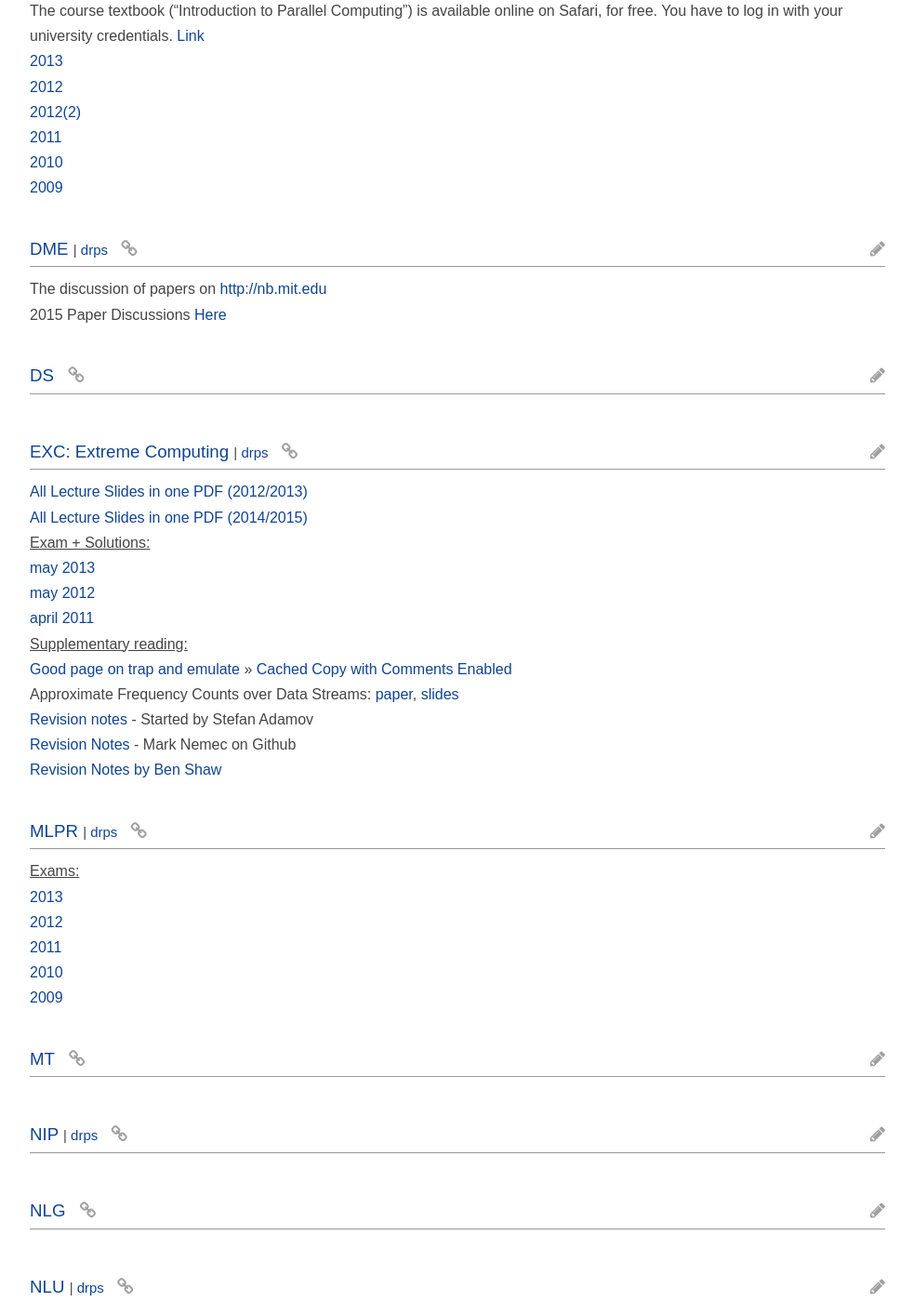
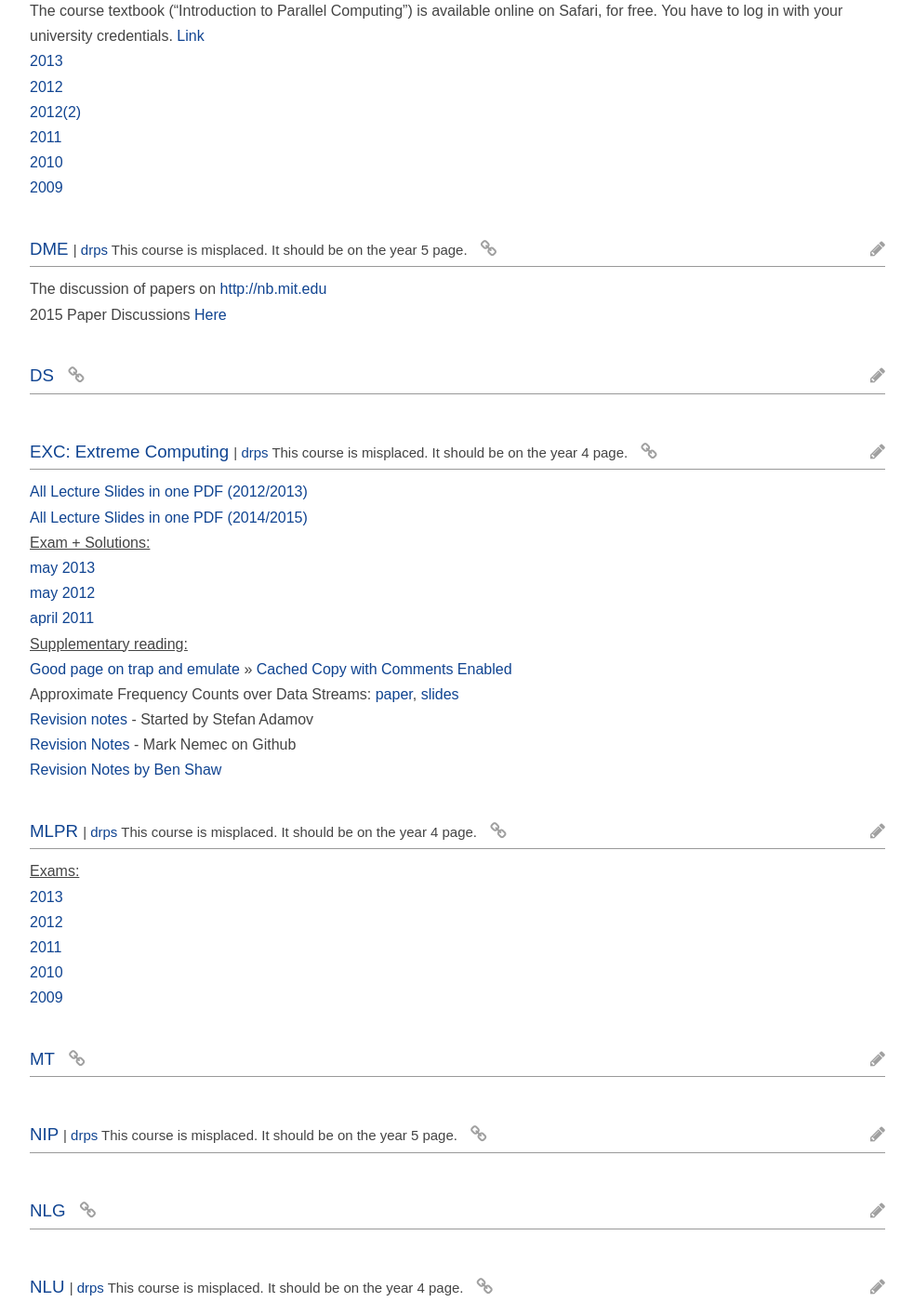
Before and after one commit to compsoc-edinburgh/betterinformatics, a Jekyll site: the page built from _pages/masters.md, in a window 1280 px wide and 1400 px high, scrolled down 1492 px. Shown: the whole window at 93% size, without its empty margins (148-1131 px from the left). Built offline with Jekyll 4.4.1, drawn with Linux system fonts in a browser that asks for light colours; nearby versions of some CDN libraries; some of the changed text lies outside the part shown.

Commit message:
Update sections.html

```diff
--- a/_includes/sections.html
+++ b/_includes/sections.html
@@ -28,6 +28,9 @@
         {% endif %}
         {% if course %}
             | <a href="{{ site.data.courses[section.course-acronym].euclid_url }}">drps</a>
+            {% if course.year != section.year %}
+            This course is misplaced. It should be on the year {{ course.year }} page.
+            {% endif %}
         {% endif %}
         </small>
 
```
